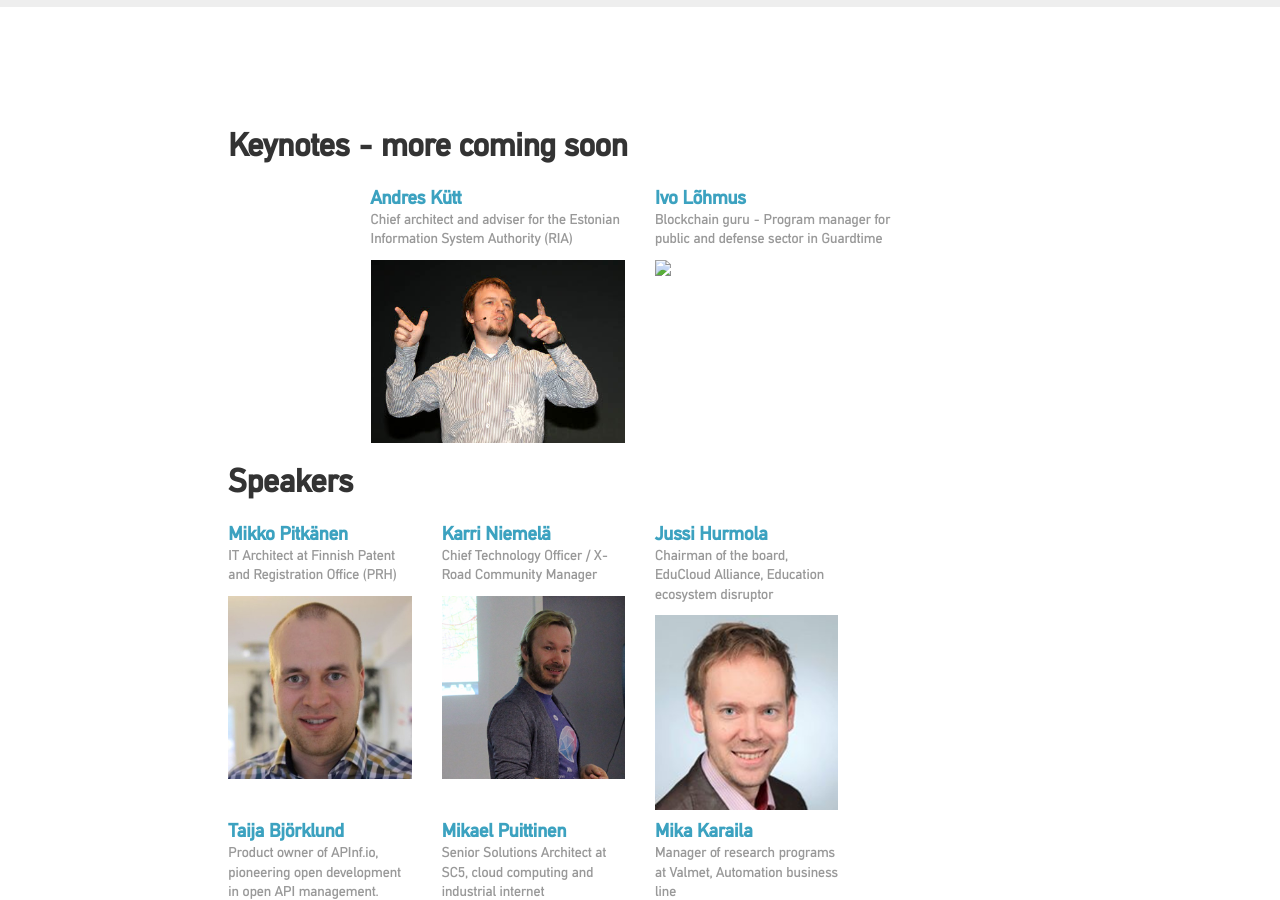
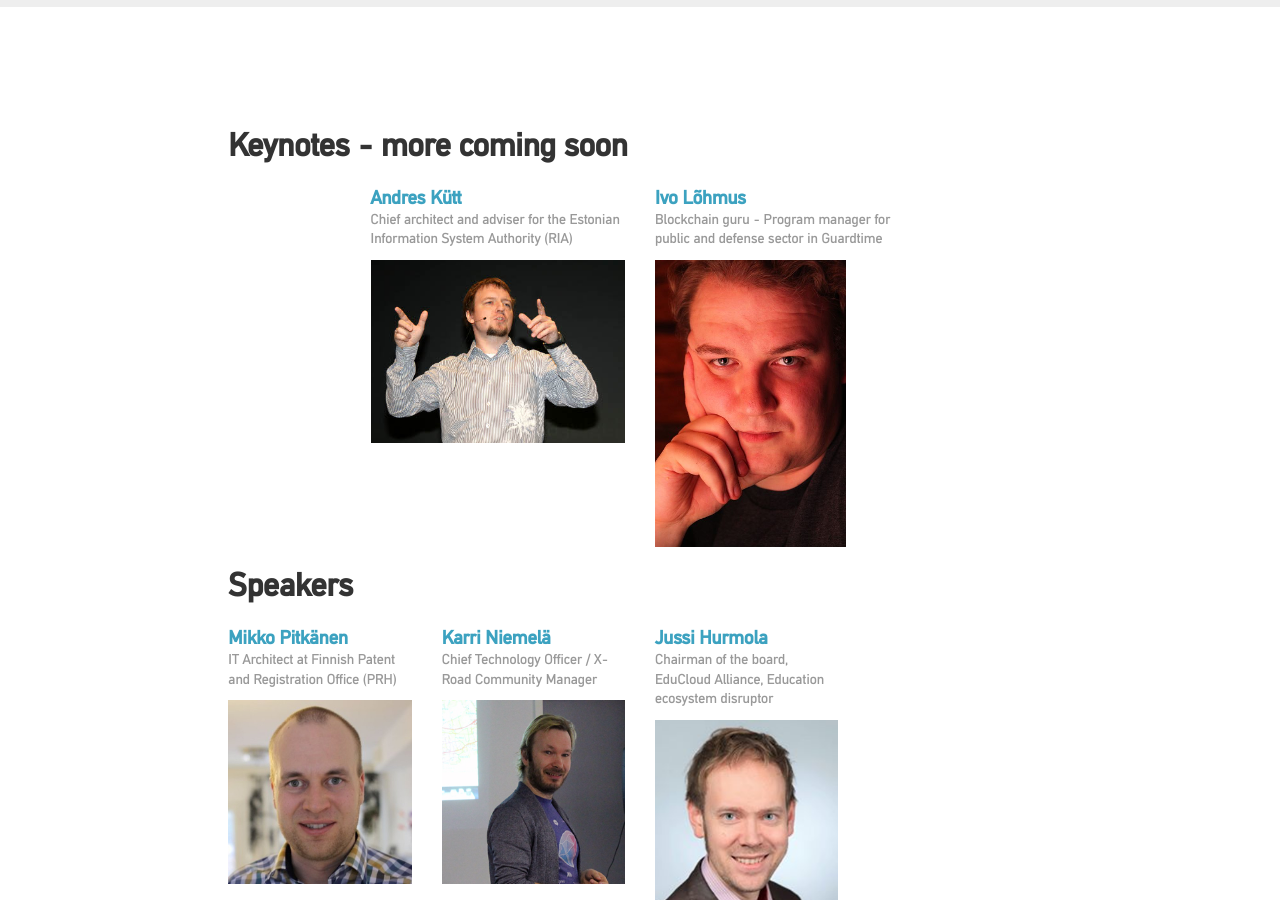
Before and after one commit to apidaysnordic/apidaysnordic.github.io, a Jekyll site: the page built from index.md, in a window 1280 px wide and 900 px high, scrolled down 3793 px. Built offline with Jekyll 4.4.1, drawn with Linux system fonts in a browser that asks for light colours; some web fonts are replaced; comment, search, counter and statistics services are not loaded.

Commit message:
Fixed pic path typo for Ivo in frontpage

```diff
--- a/_layouts/default.html
+++ b/_layouts/default.html
@@ -229,7 +229,7 @@
 
                                 <div class="speaker-image">
 
-                                    <img src="/images/ivo.png" style="max-width: 100%" />
+                                    <img src="/images/speakers/ivo.png" style="max-width: 100%" />
 
                                 </div>
                             </a>
```
